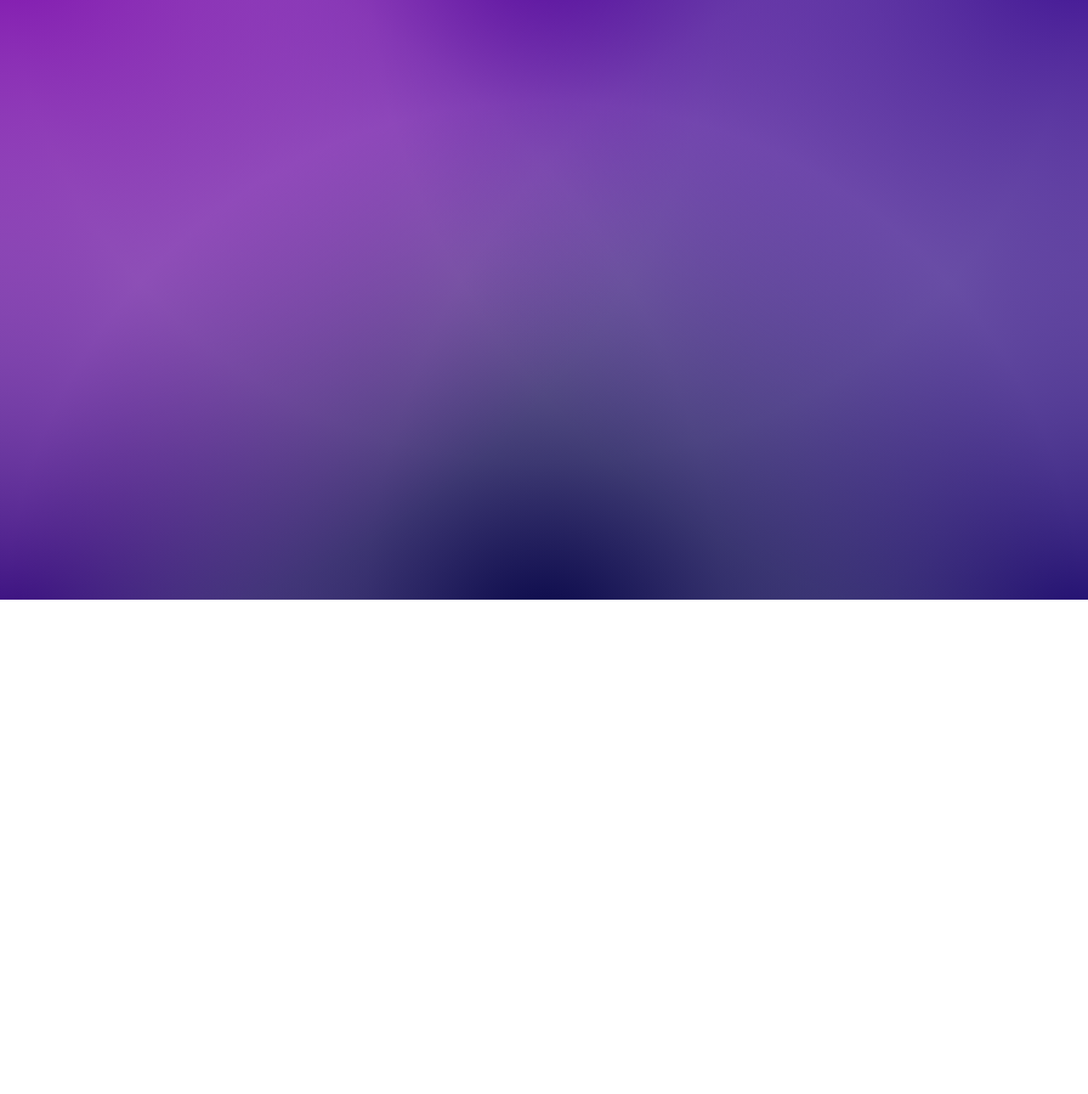
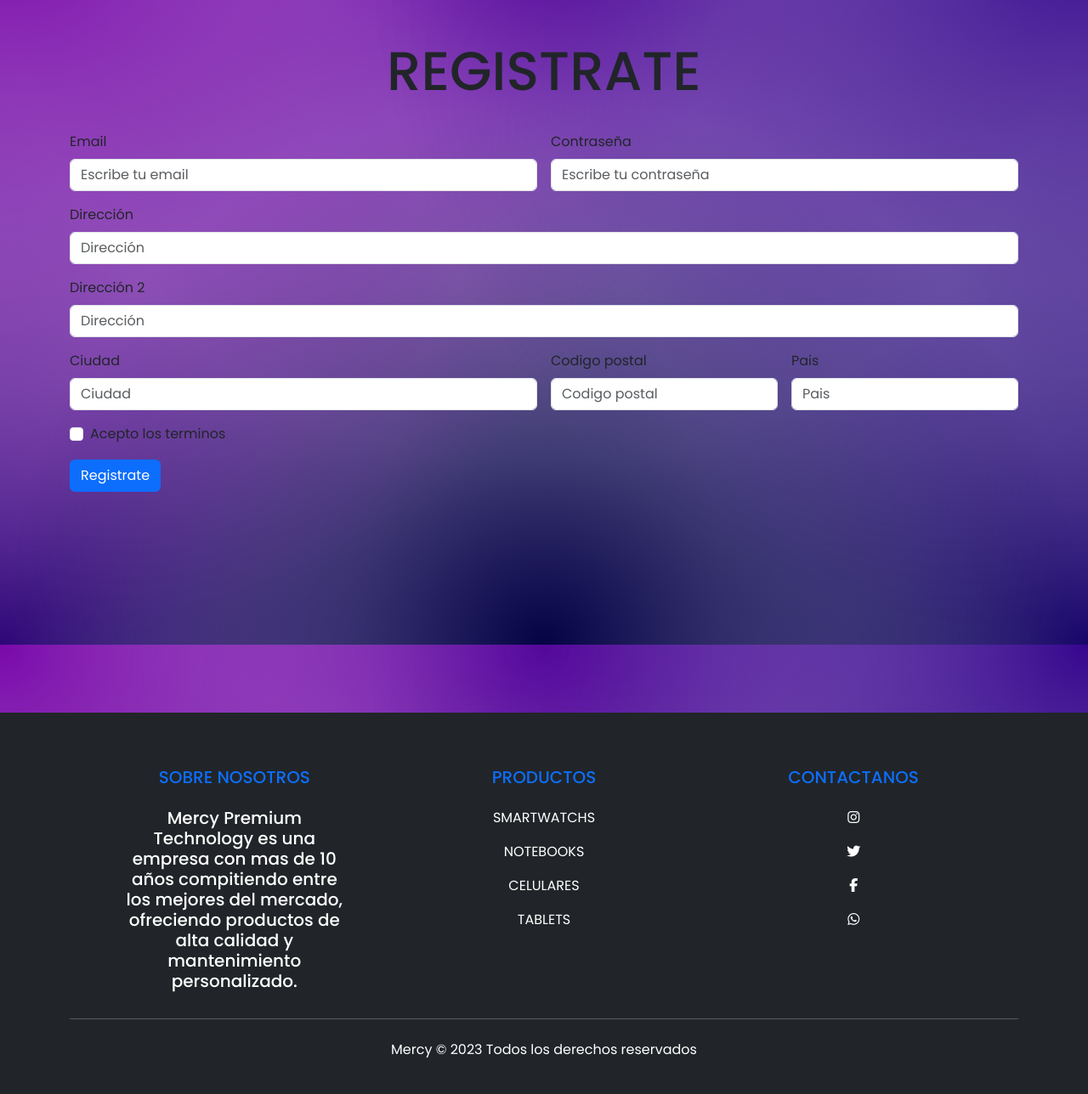
Before and after one commit to jairalem/MERCY-V2, a plain HTML site: page pages/contacto.html in a window 1280 px wide. Shown: the part 94-1382 px from the top of the page at 85% size. Before the commit the page ends 800 px from the top, so only its background shows below. Drawn offline with nearby package versions, Linux system fonts and the light colour scheme.

Commit message:
First commit

```diff
--- a/css/styles.css
+++ b/css/styles.css
@@ -80,11 +80,12 @@ body {
     top: 130px;
 }
 
-.carousel-inner {
-    max-width: 50rem;
-}
-
 .footer {
     position: relative;
     top: 400px;
 }
+
+.formulario {
+    position: relative;
+    top: 140px;
+}
--- a/pages/contacto.html
+++ b/pages/contacto.html
@@ -56,6 +56,134 @@
 
     </header>
 
+    <div class="container formulario">
+
+        <h2 class="text-center mv6">REGISTRATE</h2>
+
+            <form class="row g-3 mt-3">
+
+                <div class="col-6">
+                    <label for="emailInput" class="form-label">Email</label>
+                    <input type="email" class="form-control" id="emailInput" placeholder="Escribe tu email">
+                </div>
+
+                <div class="col-6">
+                    <label for="inputPass" class="form-label">Contraseña</label>
+                    <input type="password" class="form-control" id="inputPass" placeholder="Escribe tu contraseña">
+                </div>
+
+                <div class="col-12">
+                    <label for="inputAddress" class="form-label">Dirección</label>
+                    <input type="text" class="form-control" id="inputAddress" placeholder="Dirección">
+                </div>
+
+                <div class="col-12">
+                    <label for="inputAddress" class="form-label">Dirección 2</label>
+                    <input type="text" class="form-control" id="inputAddress" placeholder="Dirección">
+                </div>
+
+                <div class="col-6">
+                    <label for="cityInput" class="form-label">Ciudad</label>
+                    <input type="text" class="form-control" id="cityInput" placeholder="Ciudad">
+                </div>
+
+                <div class="col-3">
+                    <label for="postalCodeInput" class="form-label">Codigo postal</label>
+                    <input type="text" class="form-control" id="postalCodeInput" placeholder="Codigo postal">
+                </div>
+
+                <div class="col-3">
+                    <label for="countryInput" class="form-label">Pais</label>
+                    <input type="text" class="form-control" id="countryInput" placeholder="Pais">
+                </div>
+
+                <div class="col-12">
+                    <div class="form-check">
+                        <input type="checkbox" class="form-check-input" id="checkTerms">
+                        <label for="checkTerms" class="form-check-label">Acepto los terminos</label>
+                    </div>
+                </div>
+
+                <div class="col-12">
+                    <button type="submit" class="btn btn-primary">Registrate</button>
+                </div>
+
+            </form>
+
+    </div>
+
+    <footer class="bg-dark text-white pt-5 pb-4 footer">
+
+        <div class="container text-center text-md-left">
+
+            <div class="row text-center text-md-left">
+
+                <div class="col-md-4 col-lg-3 col-xl-3 mx-auto mt-3">
+                    <h5 class="text-uppercase mb-4 font-weight-bold text-primary">SOBRE NOSOTROS<h5>
+                    <p>Mercy Premium Technology es una empresa con mas de 10 años compitiendo entre los mejores del mercado, ofreciendo productos de alta calidad y mantenimiento personalizado.</p>
+
+                </div>
+
+                <div class="col-md-2 col-lg-2 col-xl-2 mx-auto mt-3">
+                    <h5 class="text-uppercase mb-4 font-weight-bold text-primary">Productos</h5>
+                    <p>
+                        <a href="#" class="text-white" style="text-decoration: none">SMARTWATCHS</a>
+                    </p>
+
+                    <p>
+                        <a href="#" class="text-white" style="text-decoration: none">NOTEBOOKS</a>
+                    </p>
+
+                    <p>
+                        <a href="#" class="text-white" style="text-decoration: none">CELULARES</a>
+                    </p>
+
+                    <p>
+                        <a href="#" class="text-white" style="text-decoration: none;">TABLETS</a>
+                    </p>
+
+                </div>
+
+
+
+                <div class="col-md-4 col-lg-3 col-xl-3 mx-auto mt-3">
+                    <h5 class= "text-uppercase mb-4 font-weight-bold text-primary">Contactanos</h5>
+                    <p>
+                        <i class="fa-brands fa-instagram"></i>
+                    </p>
+                    <p>
+                        <i class="fa-brands fa-twitter"></i>
+                    </p>
+                    <p>
+                        <i class="fa-brands fa-facebook-f"></i>
+                    </p>
+                    <p>
+                        <i class="fa-brands fa-whatsapp"></i>
+                    </p>
+
+                </div>
+
+            </div>
+
+            <hr class="mb-4">
+
+            <div class="row aling-items-center">
+
+                <div>
+                    <p class="text-center"> Mercy &copy 2023 Todos los derechos reservados</p>
+                </div>
+
+                </div>
+
+                </div>
+
+            </div>
+
+        </div>
+
+    </footer>
+
+
 
     <script src="https://cdn.jsdelivr.net/npm/bootstrap@5.3.0-alpha3/dist/js/bootstrap.bundle.min.js" integrity="sha384-ENjdO4Dr2bkBIFxQpeoTz1HIcje39Wm4jDKdf19U8gI4ddQ3GYNS7NTKfAdVQSZe" crossorigin="anonymous"></script>
 </body>
```
